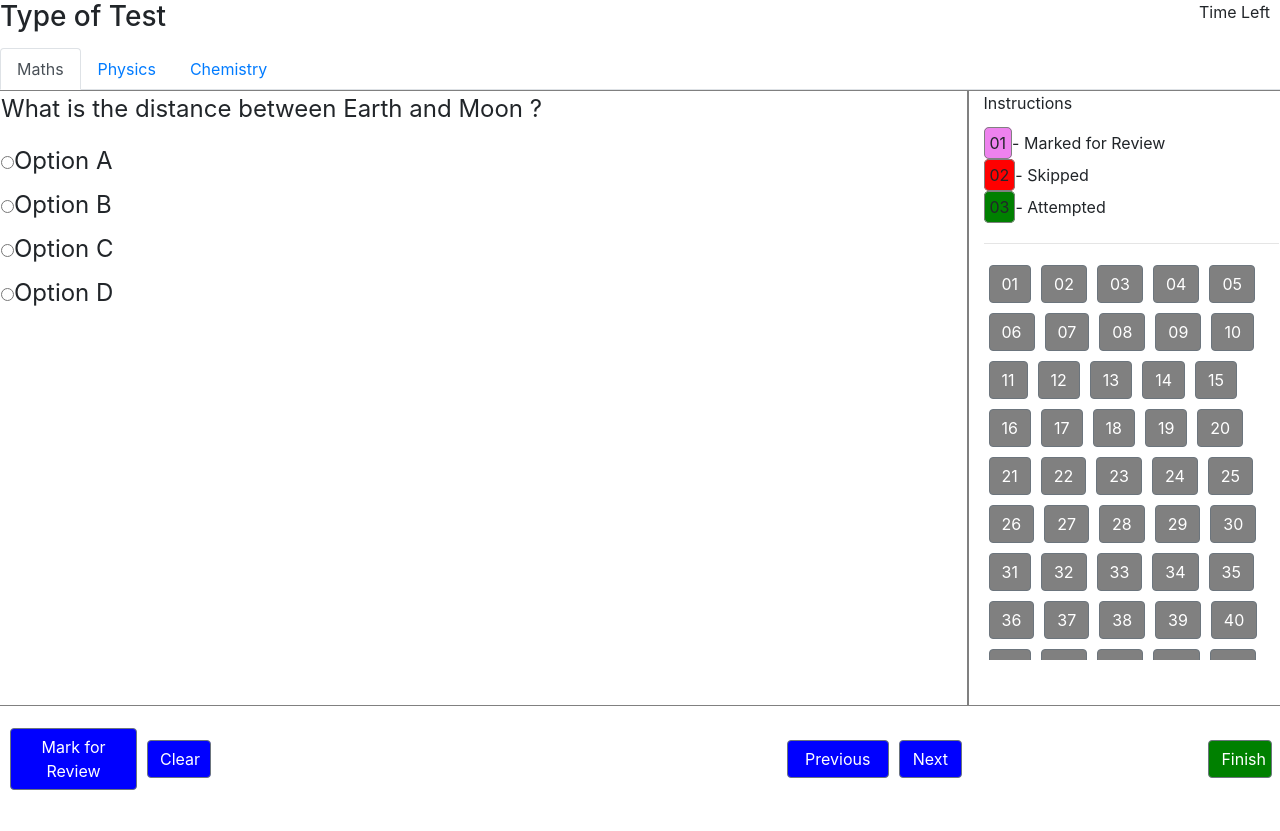
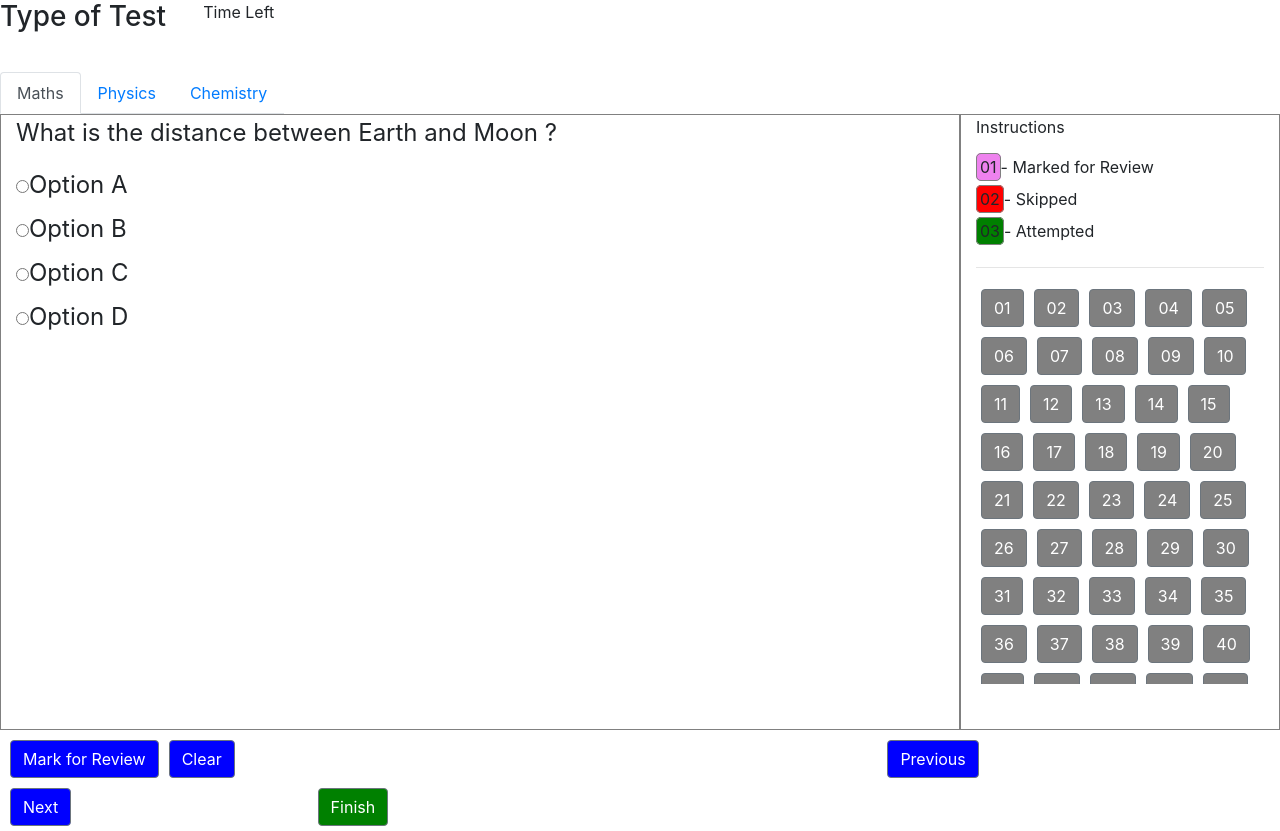
Before and after one commit to PavanSriram/Test_Series, a React (Create React App) app: page / in a window 1280 px wide. Before the commit the page ends 800 px from the top, so only its background shows below. Built offline with nearby package versions, Linux system fonts and the light colour scheme.

Commit message:
Add files via upload

```diff
--- a/src/App.js
+++ b/src/App.js
@@ -1,15 +1,15 @@
-import './App.css';
+import "./App.css";
 
-import Footer from './components/Footer';
-import Header from './components/Header'
-import Qwindow from './components/Qwindow';
+import Footer from "./components/Footer";
+import Header from "./components/Header";
+import Qwindow from "./components/Qwindow";
 
 function App() {
   return (
-    <div className="test">
-      <div> <Header /> </div>
-      <div> <Qwindow /> </div>
-      <div> <Footer /> </div>
+    <div className="container-fluid test">
+      <div className="row"> <Header /> </div>
+      <div className="row"> <Qwindow /> </div>
+      <div className="row"> <Footer /> </div>
     </div>
   );
 }
--- a/src/components/Footer.css
+++ b/src/components/Footer.css
@@ -1,31 +1,31 @@
-.footer{
-    position: absolute;
-    bottom: 0px;
+.footer {
+  /* position: absolute; */
+  height: 8vh;
+  bottom: 0%;
   padding: 5px;
   width: 100%;
 }
 
-
-#btn1{
-    width: 10%;
+#btn1 {
+  display: inline-block;
   background-color: blue;
 }
-#btn2{
-    width: 5%;
+#btn2 {
+  display: inline-block;
   background-color: blue;
-    margin-right: 45%;
+  margin-right: 51%;
 }
-#btn3{
-    width: 8%;
+#btn3 {
+  display: inline-block;
   background-color: blue;
 }
-#btn4{
-    width: 5%;
+#btn4 {
+  display: inline-block;
   background-color: blue;
   margin-right: 19%;
 }
-#btn5{
-    width: 5%;
+#btn5 {
+  display: inline-block;
   background-color: green;
   margin-right: 0%;
 }
--- a/src/components/Header.js
+++ b/src/components/Header.js
@@ -10,7 +10,7 @@ const Header = () => {
 
                 <br></br>
                 <br></br>
-
+                <br></br>
                 <ul className="nav nav-tabs">
                     <li className="nav-item">
                         <a className="nav-link active" aria-current="page" href="#">Maths</a>
--- a/src/components/Qpallet.css
+++ b/src/components/Qpallet.css
@@ -11,7 +11,7 @@
 
 .textbox{
     border: 1px solid grey;
-    padding: 5px;
+    padding: 3px;
     border-radius: 5px;
 }
 
--- a/src/components/Qwindow.js
+++ b/src/components/Qwindow.js
@@ -2,11 +2,11 @@ import Question from "./Question"
 import "./Qwindow.css"
 import "./bootstrap.css"
 import Qpallet from "./Qpallet"
+import "./Qwindow.css"
 
 const Qwindow = () => {
     return (
-
-        <div>
+        <div class = "container-fluid">
             <div className="row">
                 <div className="col-md-9 qwindow">
                     <Question />
```
Lines whose indentation alone changed are shown as unchanged.
